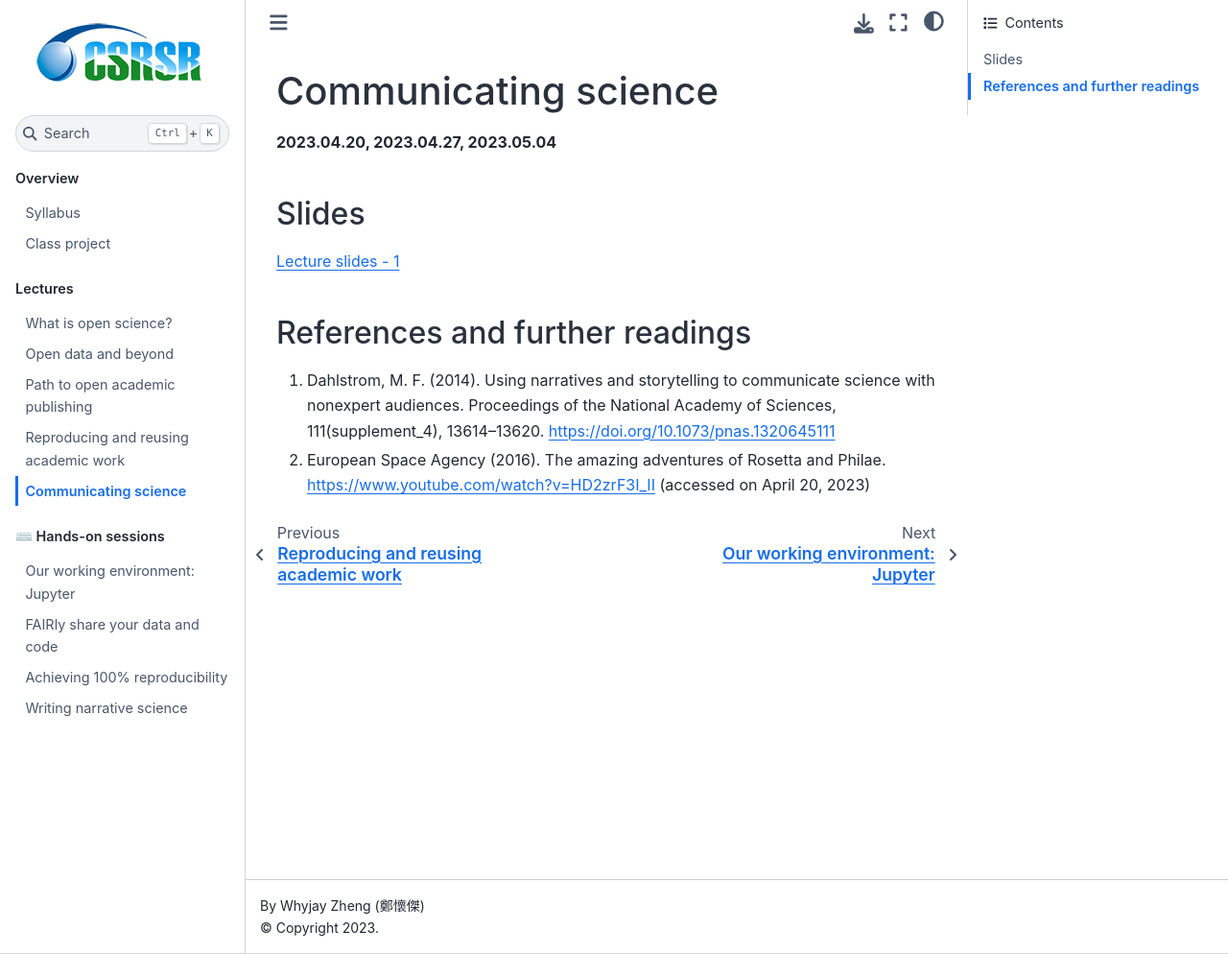
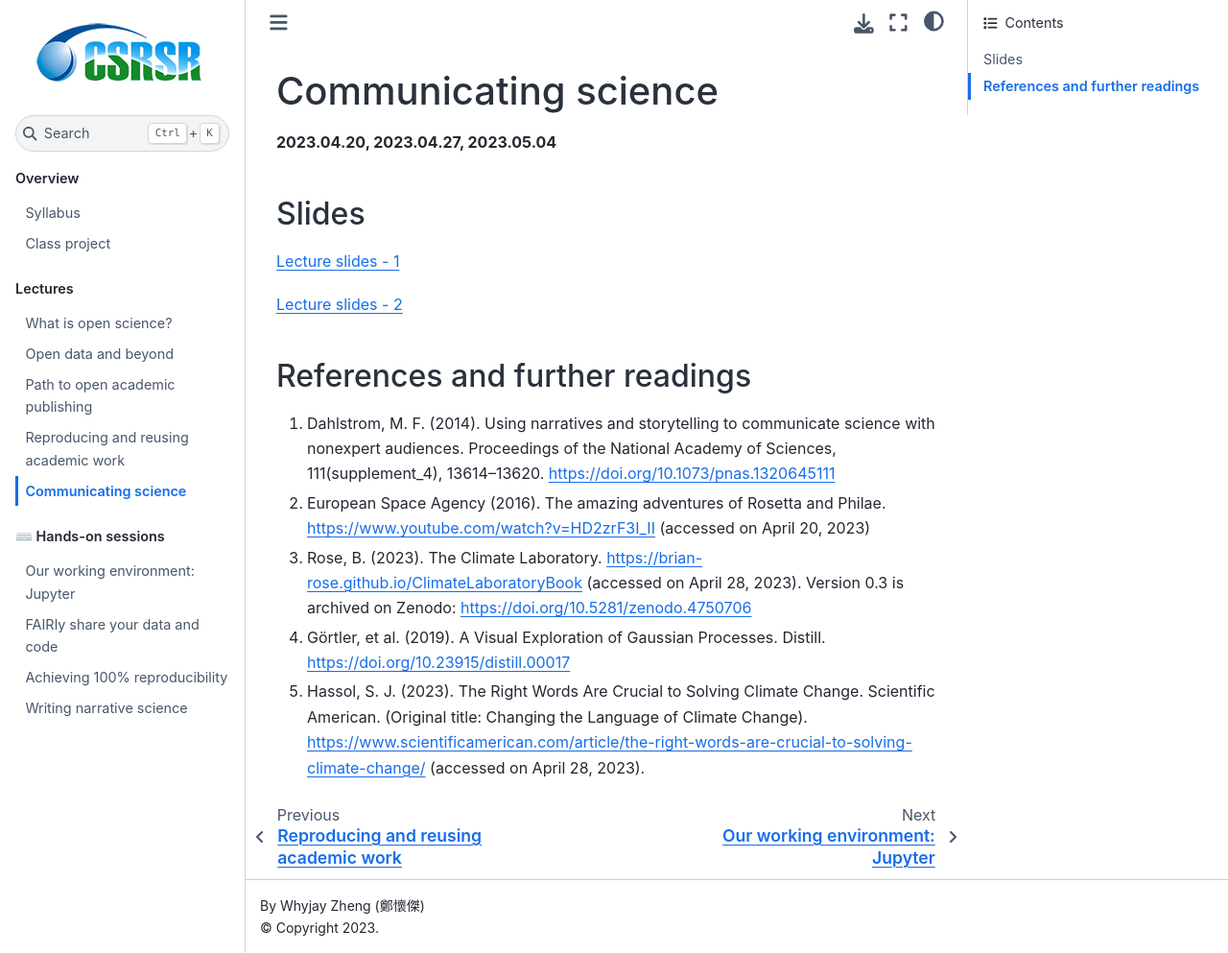
Before and after one commit to whyjz/ncu-open-science, a Jupyter Book: the page built from docs/lectures/L5-communication.md, in a window 1280 px wide and 994 px high. Shown: the whole window at 96% size. Built offline with Jupyter Book 1.0.4 settings and Sphinx 7.4.7 and the Sphinx Book theme 1.1.4, drawn with Linux system fonts in a browser that asks for light colours; pages that are not in the unit, such as notebooks, are missing from menus.

Commit message:
Add L5 content 2

```diff
--- a/docs/lectures/L5-communication.md
+++ b/docs/lectures/L5-communication.md
@@ -6,8 +6,16 @@
 
 [Lecture slides - 1](https://docs.google.com/presentation/d/1TwSgc6WRQjO0s9hf8b9FDxFv_J1AFpQaMM0MdZPgG9w/edit?usp=sharing)
 
+[Lecture slides - 2](https://docs.google.com/presentation/d/1IMRRIP5okYWdbdc2fEKTp7WvFZUqOTJ6xofoolWmQ2w/edit?usp=sharing)
+
 ## References and further readings
 
 1. Dahlstrom, M. F. (2014). Using narratives and storytelling to communicate science with nonexpert audiences. Proceedings of the National Academy of Sciences, 111(supplement_4), 13614–13620. https://doi.org/10.1073/pnas.1320645111
 
-2. European Space Agency (2016). The amazing adventures of Rosetta and Philae. https://www.youtube.com/watch?v=HD2zrF3I_II  (accessed on April 20, 2023)
+2. European Space Agency (2016). The amazing adventures of Rosetta and Philae. https://www.youtube.com/watch?v=HD2zrF3I_II (accessed on April 20, 2023)
+
+3. Rose, B. (2023). The Climate Laboratory. https://brian-rose.github.io/ClimateLaboratoryBook (accessed on April 28, 2023). Version 0.3 is archived on Zenodo: https://doi.org/10.5281/zenodo.4750706
+
+4. Görtler, et al. (2019). A Visual Exploration of Gaussian Processes. Distill. https://doi.org/10.23915/distill.00017
+
+5. Hassol, S. J. (2023). The Right Words Are Crucial to Solving Climate Change. Scientific American. (Original title: Changing the Language of Climate Change). https://www.scientificamerican.com/article/the-right-words-are-crucial-to-solving-climate-change/ (accessed on April 28, 2023).
```
